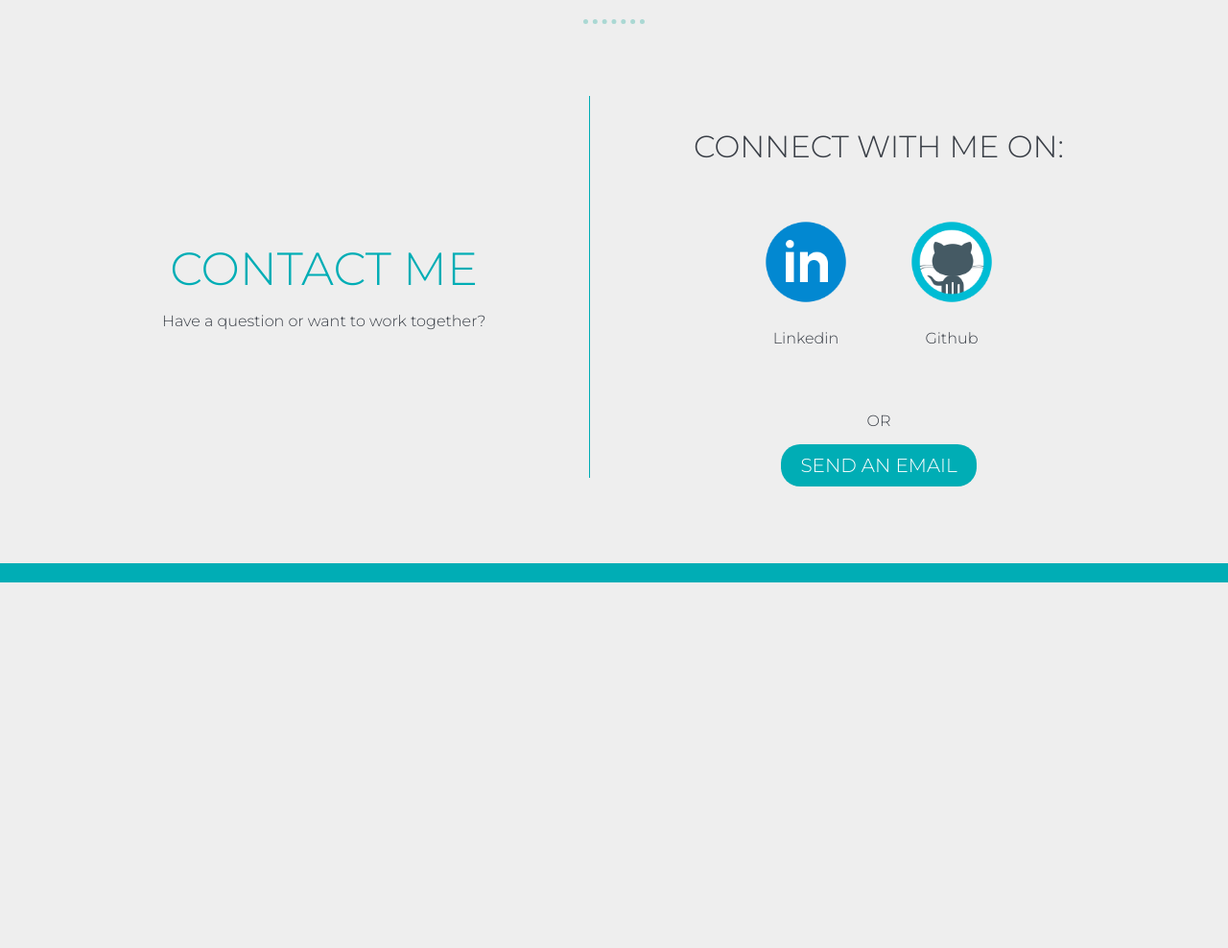
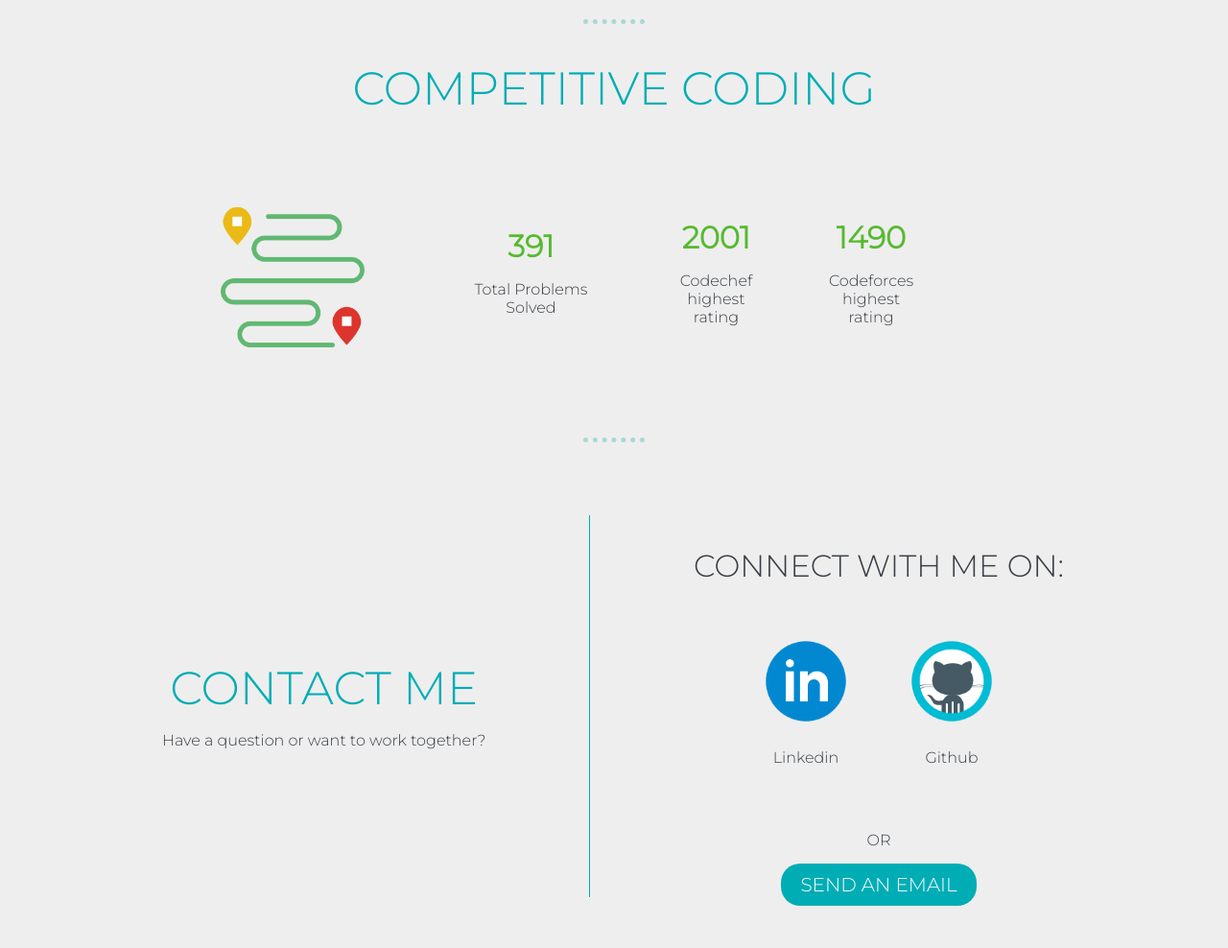
Before and after one commit to RiyaKumar00/My-Portfolio, a plain HTML site: page index.html in a window 1280 px wide. Shown: the part 2560-3548 px from the top of the page at 96% size. Before the commit the page ends 3167 px from the top, so only its background shows below. Drawn offline with nearby package versions, Linux system fonts and the light colour scheme; no server answers.

Commit message:
Update index.html
Updated competitive coding section

```diff
--- a/css/index_master.css
+++ b/css/index_master.css
@@ -180,3 +180,23 @@ table{
   width: 100%;
   background-color:  #00adb5;
 }
+.count{
+  font-size: 200%;
+  color: #56ba2f;
+  font-weight: bold;
+  margin-bottom: 0;
+}
+.ccimg{
+  float:left;
+  width: 150px;
+  position: relative;
+  left:18%;
+  top: 80px;
+}
+.countcell{
+  padding: 2%;
+  border-radius: 20px;
+}
+.clickable:hover{
+  background-color: #a9eb8f;
+}
--- a/index.html
+++ b/index.html
@@ -85,6 +85,18 @@
     </div>
     <hr class="dotline" style="margin-top:2%;">
     <div class="contactcontent">
+      <p class="skillshead">COMPETITIVE CODING</p>
+      <img class="ccimg" src="images\roadmap.png" alt="">
+      <table class="counttable">
+        <tr>
+          <td class="countcell"><p class="count">391</p><p>Total Problems Solved</p></td>
+          <td  class="countcell clickable" onClick="document.location.href='https://www.codechef.com/users/riya_k09';"><p class="count">2001</p><p>Codechef<br>highest rating</p></td>
+          <td class="countcell clickable" onClick="document.location.href='https://codeforces.com/profile/riyak09';"><p class="count">1490</p><p>Codeforces<br>highest rating</p></td>
+        </tr>
+      </table>
+    </div>
+    <hr class="dotline" style="margin-top:2%;">
+    <div class="contactcontent">
       <table>
         <tr>
           <td class="contactcell border"><p class="skillshead">CONTACT ME</p>
```
Also changed, not shown: images/roadmap.png (added).
